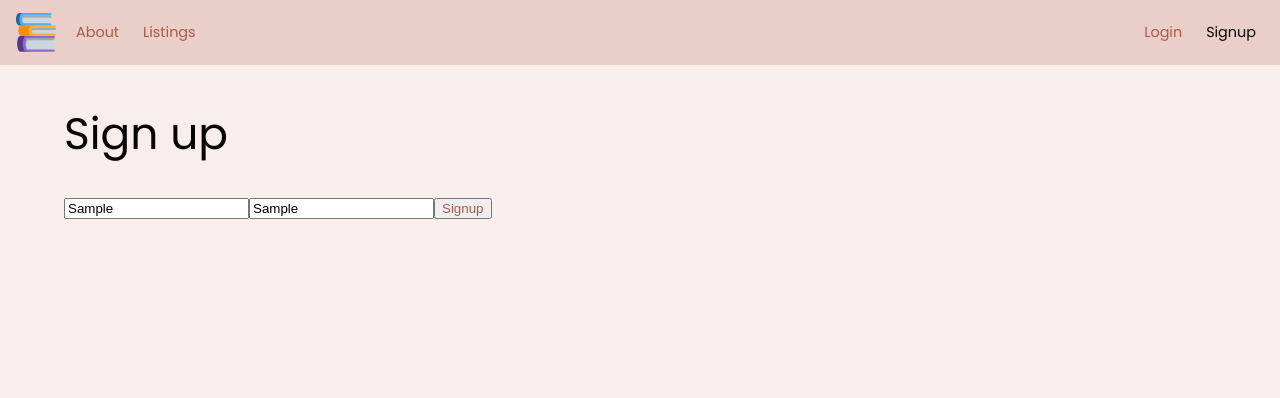
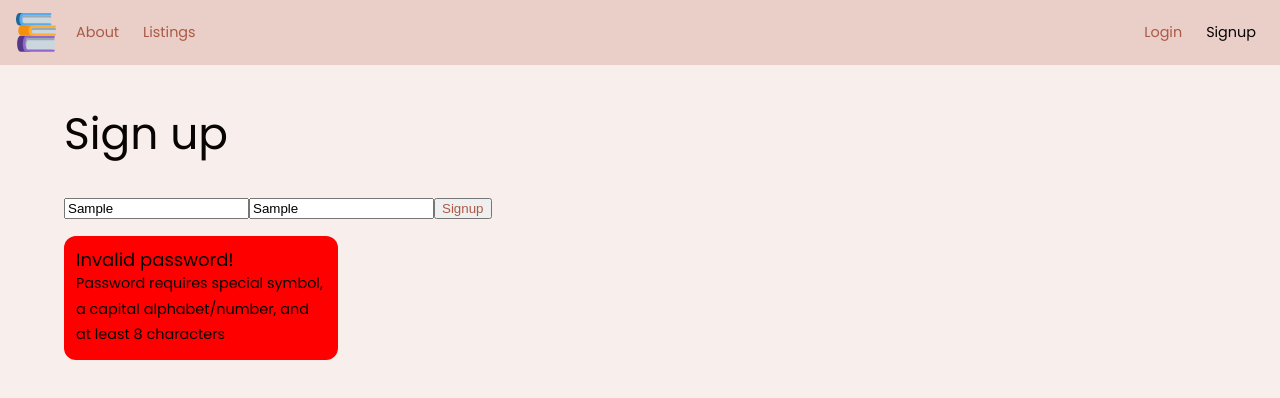
Before and after one commit to hrtowii/bookproject, a React (Vite) app: page /signup in a window 1280 px wide. Both pictures are taken after typing "Sample", "Sample" into the empty fields and a click on the button "Signup". Shown: the top 398 px of the page. Built offline with nearby package versions, Linux system fonts and the light colour scheme.

Commit message:
add error handling for registration/signup

```diff
--- /dev/null
+++ b/src/pages/Signup.css
@@ -0,0 +1,21 @@
+.registerError {
+    display: flex;
+    flex-direction: column;
+    padding: 12px;
+    background-color: red;
+    border-color: white;
+    border-width: thick;
+    border-radius: 12px;
+    max-width: 250px;
+}
+
+.registerSuccess {
+    display: flex;
+    flex-direction: column;
+    padding: 12px;
+    background-color: green;
+    border-color: white;
+    border-width: thick;
+    border-radius: 12px;
+    max-width: 250px;
+}
--- a/src/pages/Signup.tsx
+++ b/src/pages/Signup.tsx
@@ -1,9 +1,12 @@
-
-import React, { useState, useEffect, useRef } from 'react'
+import React, { useState } from 'react'
 import { post, site } from '../utilities'
+import "./Signup.css"
+interface PasswordValidity {
+  status: 'error' | 'success' | null;
+  message?: string;
+}
 
 async function ValidatePassword(password: string) {
-  // const [passwordValidity, setPasswordValidity] = useState(false)
   var re = {
     'capital': /[A-Z]/,
     'digit': /[0-9]/,
@@ -15,12 +18,12 @@ async function ValidatePassword(password: string) {
     re.digit.test(password) &&
     re.special.test(password) &&
     re.length.test(password)) {
-    // setPasswordValidity(true)
     return true
   }
 } // 1 special symbol, capital alphabet, a number
 
-
+function Signup() {
+  const [passwordValidity, setPasswordValidity] = useState<PasswordValidity>({status: null})
   async function HandleSignup(event: React.FormEvent<HTMLFormElement>) {
     try {
       event.preventDefault()
@@ -28,21 +31,23 @@ async function HandleSignup(event: React.FormEvent<HTMLFormElement>) {
       // Access FormData fields with `data.get(fieldName)`
       const username = data.get('username')
       const password = data.get("password") as string
-    let passwordValidity = false
       if (await ValidatePassword(password)) {
         const response = await post(`${site}/register`, { "username": username, "password": password })
-      if (response.status === 200) {
-        passwordValidity = true
-        return true
+        if (response.status === true) {
+          setPasswordValidity({status: 'success'})
+          return passwordValidity
+        } else if (response.status === false) { // THIS IS NOT THE RESPONSE CODE. IT IS A KEY NAMED STATUS. I SPENT 1 HOUR
+          if (response.ErrorMessage.includes("already exists!")) {
+            setPasswordValidity({status: 'error', message: "Username already exists!"})
+          }
         }
       } else {
-      console.log("invalid password!")
+        setPasswordValidity({status: 'error', message: "Password requires special symbol, a capital alphabet/number, and at least 8 characters"})
       }
     } catch (e) {
       console.log(e);
     }
   }
-function Signup() {
   return (
     <div className='content'>
       <h1>Sign up</h1>
@@ -52,6 +57,17 @@ function Signup() {
         <input type='text' name="password"></input>
         <button type="submit">Signup</button>
       </form>
+      {passwordValidity.status === 'error' && (
+        <div className='registerError'>
+          <h5 style={{"margin": 0}}>Invalid password!</h5>
+          <p>{passwordValidity.message}</p>
+        </div>
+      )}
+      {passwordValidity.status === 'success' && (
+        <div className='registerSuccess'>
+          <h5 style={{"margin": 0}}>Successfully registered.</h5>
+        </div> // refactor to component later and pass in as propr
+      )}
     </div>
   )
 }
--- a/src/utilities.ts
+++ b/src/utilities.ts
@@ -9,9 +9,9 @@ export async function post(url: string, data: object): Promise<any> {
             body: JSON.stringify(data),
         });
 
-        if (!response.ok) {
-            throw new Error(`HTTP error! Status: ${response.status}`);
-        }
+        // if (!response.ok) {
+        //     throw new Error(`HTTP error! Status: ${response.status}`);
+        // }
 
         const jsonResponse = await response.json();
         return jsonResponse;
```
Lines whose indentation alone changed are shown as unchanged.
